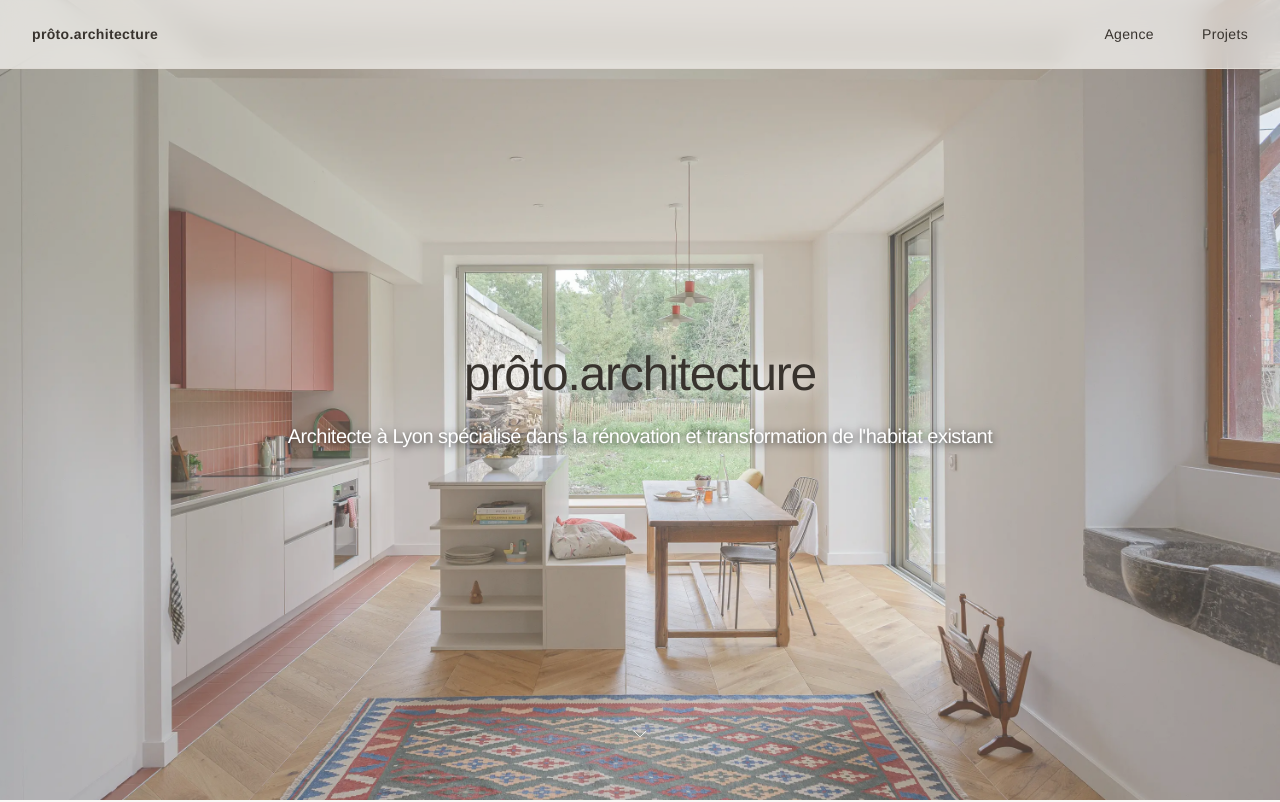
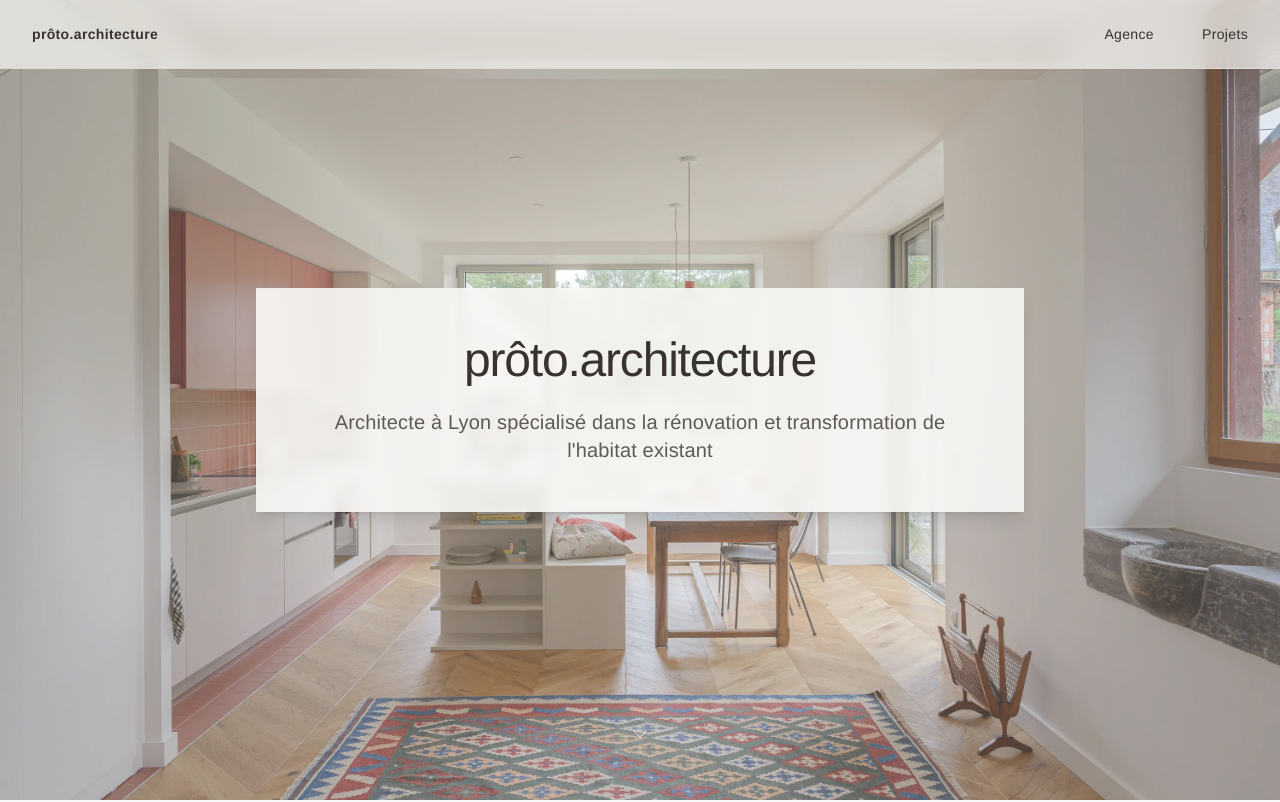
Before and after one commit to Ladias-Elie/proto-architecture, a React (Vite) app: page / in a window 1280 px wide. Shown: the top 802 px of the page. Built offline with nearby package versions, Linux system fonts and the light colour scheme; the HTML template or start-up script is replaced by a standard one.

Commit message:
Refactor hero section styling

```diff
--- a/src/components/Hero.tsx
+++ b/src/components/Hero.tsx
@@ -13,13 +13,15 @@ const Hero = () => {
       <div className="absolute inset-0 bg-background/20" />
 
       <div className="relative z-10 container mx-auto px-8 text-center">
-        <div className="max-w-3xl mx-auto animate-fade-in space-y-6">
-          <h1 className="text-4xl md:text-5xl font-light tracking-tight text-foreground drop-shadow-[0_2px_8px_rgba(255,255,255,0.9)]">
-            prôto.architecture
-          </h1>
-          <p className="text-lg md:text-xl font-light tracking-tight text-white drop-shadow-[0_2px_4px_rgba(0,0,0,0.8)] leading-relaxed">
-            Architecte à Lyon spécialisé dans la rénovation et transformation de l'habitat existant
-          </p>
+        <div className="max-w-3xl mx-auto animate-fade-in">
+          <div className="bg-background/90 backdrop-blur-sm rounded-lg p-8 md:p-12 shadow-lg">
+            <h1 className="text-4xl md:text-5xl font-light tracking-tight text-foreground mb-6">
+              prôto.architecture
+            </h1>
+            <p className="text-lg md:text-xl font-light text-foreground/80 leading-relaxed">
+              Architecte à Lyon spécialisé dans la rénovation et transformation de l'habitat existant
+            </p>
+          </div>
         </div>
       </div>
 
```
